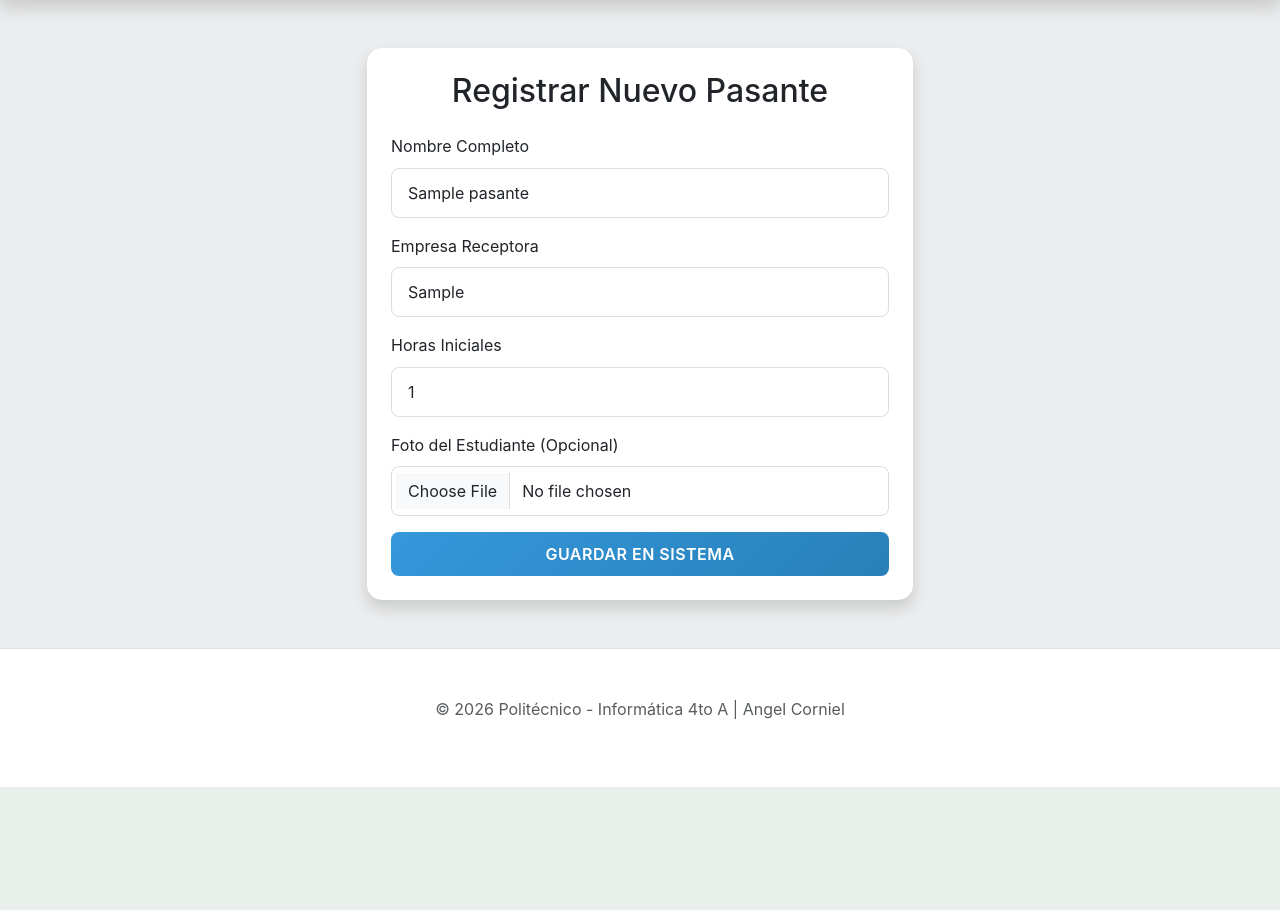
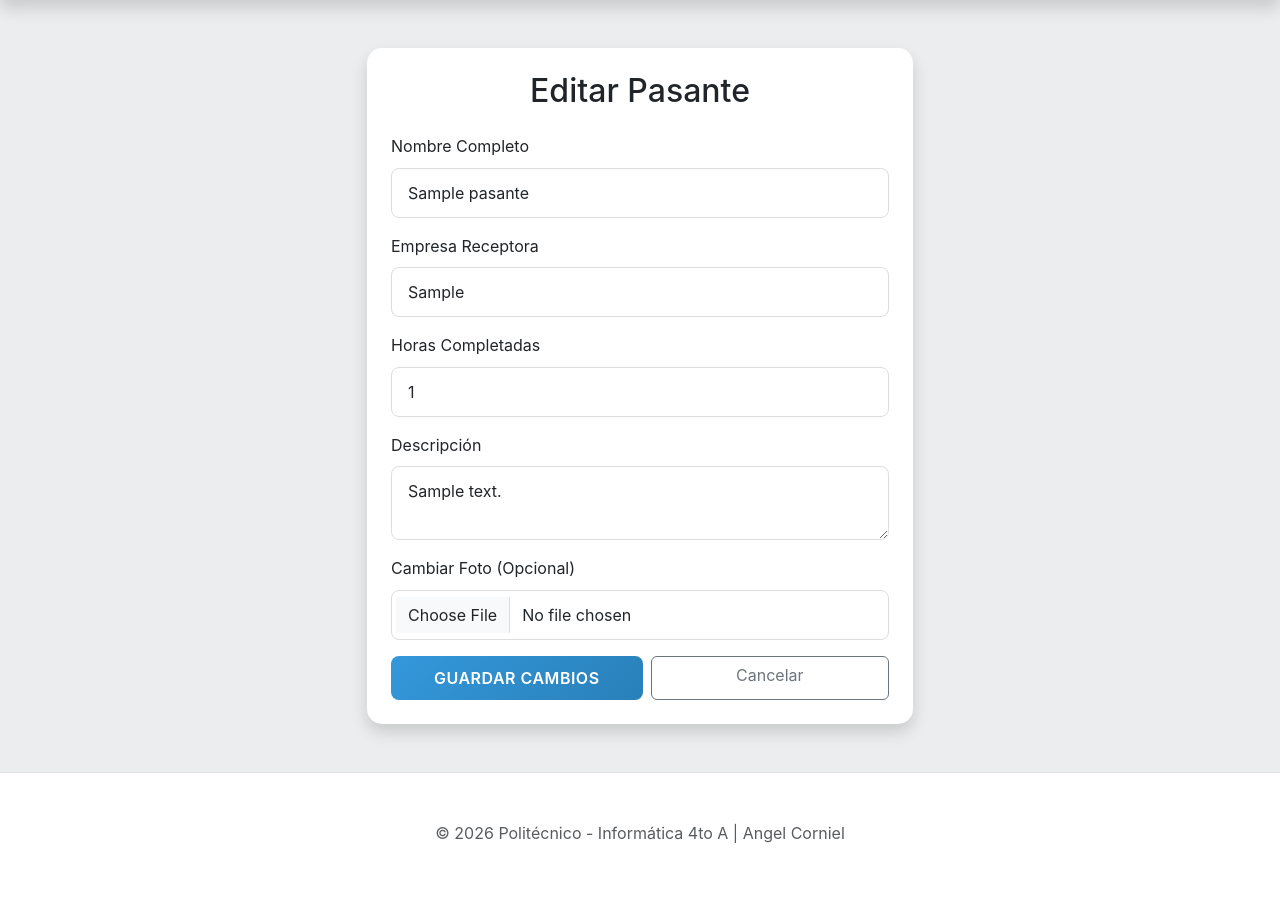
Before and after one commit to angemiguel/Aplicacion-GST, a Flask app: page /editar/1 in a window 1280 px wide. Shown: the part 80-990 px from the top of the page. Before the commit the page ends 867 px from the top, so only its background shows below. Run offline with Flask 3, Linux system fonts and the light colour scheme; a user stored in the database is signed in; data comes from the database, SQL or seed files in the repository; tables that the repository leaves empty hold one stand-in row (values such as "Sample post"); parts of the project's set-up code (start-up, migrations or seed data) failed here and were passed over.

Commit message:
Se actualizo la paginas agregando login y descripcion

```diff
--- a/app.py
+++ b/app.py
@@ -3,7 +3,7 @@ from flask import Flask, render_template, request, redirect, url_for, flash, mak
 from flask_sqlalchemy import SQLAlchemy
 from sqlalchemy import func
 from flask_login import LoginManager, UserMixin, login_user, login_required, logout_user, current_user
-from werkzeug.security import generate_password_hash, check_password_hash # Seguridad avanzada
+from werkzeug.security import generate_password_hash, check_password_hash
 
 app = Flask(__name__)
 
@@ -40,6 +40,7 @@ class Pasante(db.Model):
     empresa = db.Column(db.String(100), nullable=False)
     horas_completadas = db.Column(db.Integer, default=0)
     estado = db.Column(db.String(20), default='Activo')
+    descripcion = db.Column(db.String(255))
     dir_foto = db.Column(db.String(500))
 
 @login_manager.user_loader
@@ -142,6 +143,7 @@ def registrar():
             nombre=request.form.get('nombre'),
             empresa=request.form.get('empresa'),
             horas_completadas=int(request.form.get('horas') or 0),
+            descripcion=request.form.get('descripcion'),
             dir_foto=url_foto
         )
         db.session.add(nuevo)
@@ -157,6 +159,7 @@ def editar(id):
         p.nombre = request.form.get('nombre')
         p.empresa = request.form.get('empresa')
         p.horas_completadas = int(request.form.get('horas') or 0)
+        p.descripcion = request.form.get('descripcion')
         nueva_foto = request.files.get('foto')
         if nueva_foto and nueva_foto.filename != '':
             res = subir_a_imgbb(nueva_foto)
--- a/db/datos.sql
+++ b/db/datos.sql
@@ -28,6 +28,7 @@ CREATE TABLE `pasante` (
   `nombre` varchar(100) NOT NULL,
   `empresa` varchar(100) NOT NULL,
   `horas_completadas` int(11) DEFAULT NULL,
+  `descripcion` varchar(255) DEFAULT NULL,
   `estado` varchar(20) DEFAULT NULL,
   `dir_foto` varchar(500) DEFAULT NULL,
   PRIMARY KEY (`id`)
--- a/db/datos_limpios.sql
+++ b/db/datos_limpios.sql
@@ -28,6 +28,7 @@ CREATE TABLE `pasante` (
   `nombre` varchar(100) NOT NULL,
   `empresa` varchar(100) NOT NULL,
   `horas_completadas` int(11) DEFAULT NULL,
+  `descripcion` varchar(255) DEFAULT NULL,
   `estado` varchar(20) DEFAULT NULL,
   `dir_foto` varchar(500) DEFAULT NULL,
   PRIMARY KEY (`id`)
--- a/templates/editar.html
+++ b/templates/editar.html
@@ -4,25 +4,32 @@
 <div class="row justify-content-center">
     <div class="col-md-6">
         <div class="card shadow p-4">
-            <h2 class="text-center mb-4">Registrar Nuevo Pasante</h2>
-            <form action="/editar/{{ p.id }}" method="POST" enctype="multipart/form-data">
+            <h2 class="text-center mb-4">Editar Pasante</h2>
+            <form action="{{ url_for('editar', id=p.id) }}" method="POST" enctype="multipart/form-data">
                 <div class="mb-3">
                     <label class="form-label">Nombre Completo</label>
-                    <input type="text" name="nombre" value="{{ p.nombre }}" class="form-control" required>
+                    <input type="text" name="nombre" class="form-control" value="{{ p.nombre }}" required>
                 </div>
                 <div class="mb-3">
                     <label class="form-label">Empresa Receptora</label>
-                    <input type="text" name="empresa" value="{{ p.empresa }}" class="form-control" required>
+                    <input type="text" name="empresa" class="form-control" value="{{ p.empresa }}" required>
                 </div>
                 <div class="mb-3">
-                    <label class="form-label">Horas Iniciales</label>
-                    <input type="number" name="horas" value="{{ p.horas_completadas }}" class="form-control">
+                    <label class="form-label">Horas Completadas</label>
+                    <input type="number" name="horas" class="form-control" value="{{ p.horas_completadas }}">
                 </div>
                 <div class="mb-3">
-                    <label class="form-label">Foto del Estudiante (Opcional)</label>
+                    <label class="form-label">Descripción</label>
+                    <textarea name="descripcion" class="form-control" rows="2" placeholder="Breve nota sobre el pasante...">{{ p.descripcion }}</textarea>
+                </div>
+                <div class="mb-3">
+                    <label class="form-label">Cambiar Foto (Opcional)</label>
                     <input type="file" name="foto" class="form-control" accept="image/*">
                 </div>
-                <button type="submit" class="btn btn-primary w-100">Guardar en Sistema</button>
+                <div class="d-flex gap-2">
+                    <button type="submit" class="btn btn-primary w-100">Guardar Cambios</button>
+                    <a href="{{ url_for('index') }}" class="btn btn-outline-secondary w-100">Cancelar</a>
+                </div>
             </form>
         </div>
     </div>
--- a/templates/index.html
+++ b/templates/index.html
@@ -17,6 +17,7 @@
             <div class="card-body">
                 <h5 class="fw-bold text-primary">{{ estudiante.nombre }}</h5>
                 <p class="small text-muted mb-3">Empresa: {{ estudiante.empresa }}</p>
+                <p class="card-text small text-secondary" style="height: 2.5em; overflow: hidden; display: -webkit-box; -webkit-line-clamp: 2; -webkit-box-orient: vertical;">{{ estudiante.descripcion or 'Sin descripción' }}</p>
                 <div class="progress mb-2">
                     <div class="progress-bar" style="width: {{ (estudiante.horas_completadas / 360) * 100 }}%"></div>
                 </div>
--- a/templates/registro.html
+++ b/templates/registro.html
@@ -19,6 +19,10 @@
                     <input type="number" name="horas" class="form-control" value="0">
                 </div>
                 <div class="mb-3">
+                    <label class="form-label">Descripción</label>
+                    <textarea name="descripcion" class="form-control" rows="2" placeholder="Breve nota sobre el pasante..."></textarea>
+                </div>
+                <div class="mb-3">
                     <label class="form-label">Foto del Estudiante (Opcional)</label>
                     <input type="file" name="foto" class="form-control" accept="image/*">
                 </div>
```
Also changed, not shown: templates/crear_usuario.html (+51 -1 lines).
